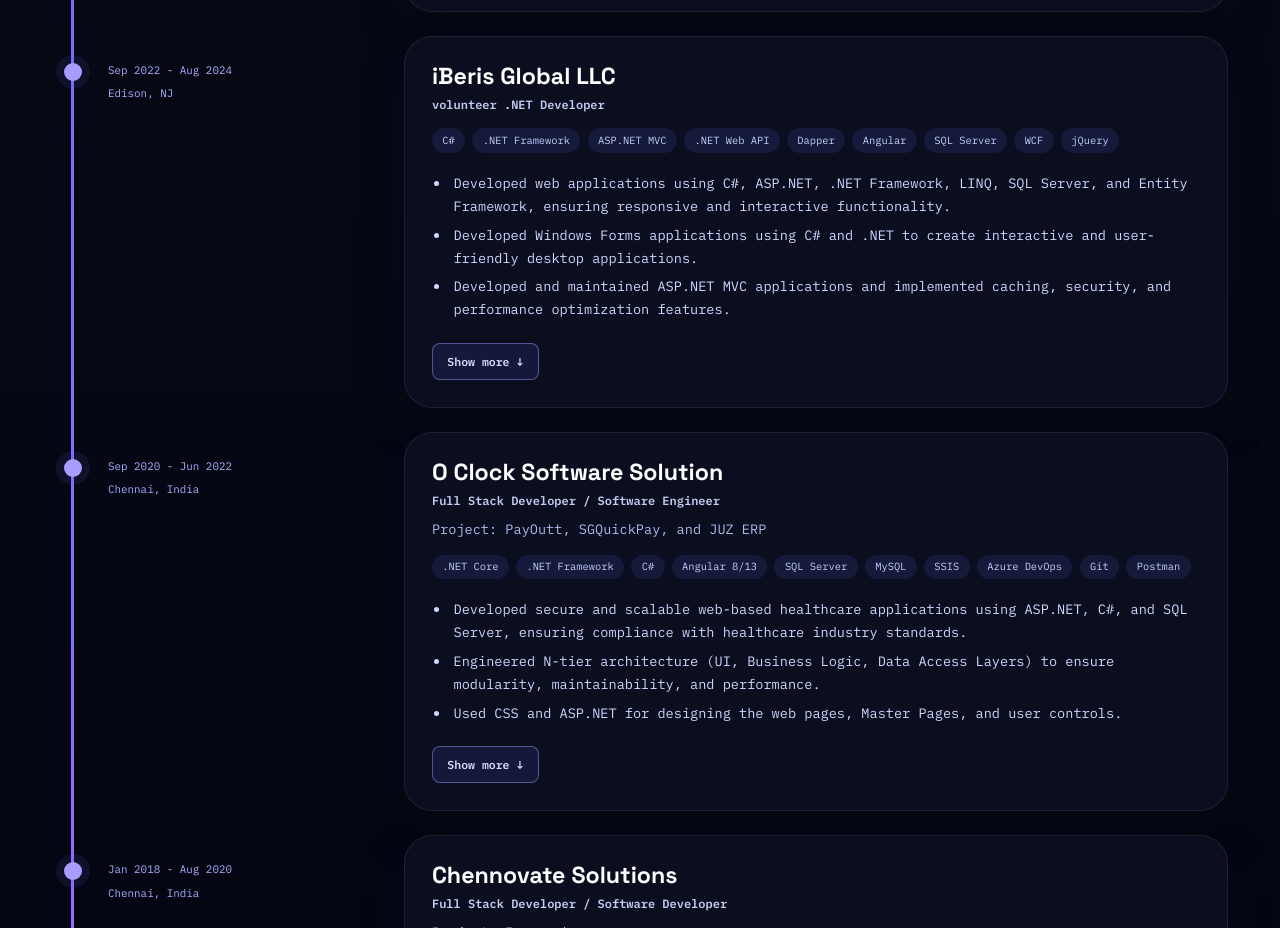
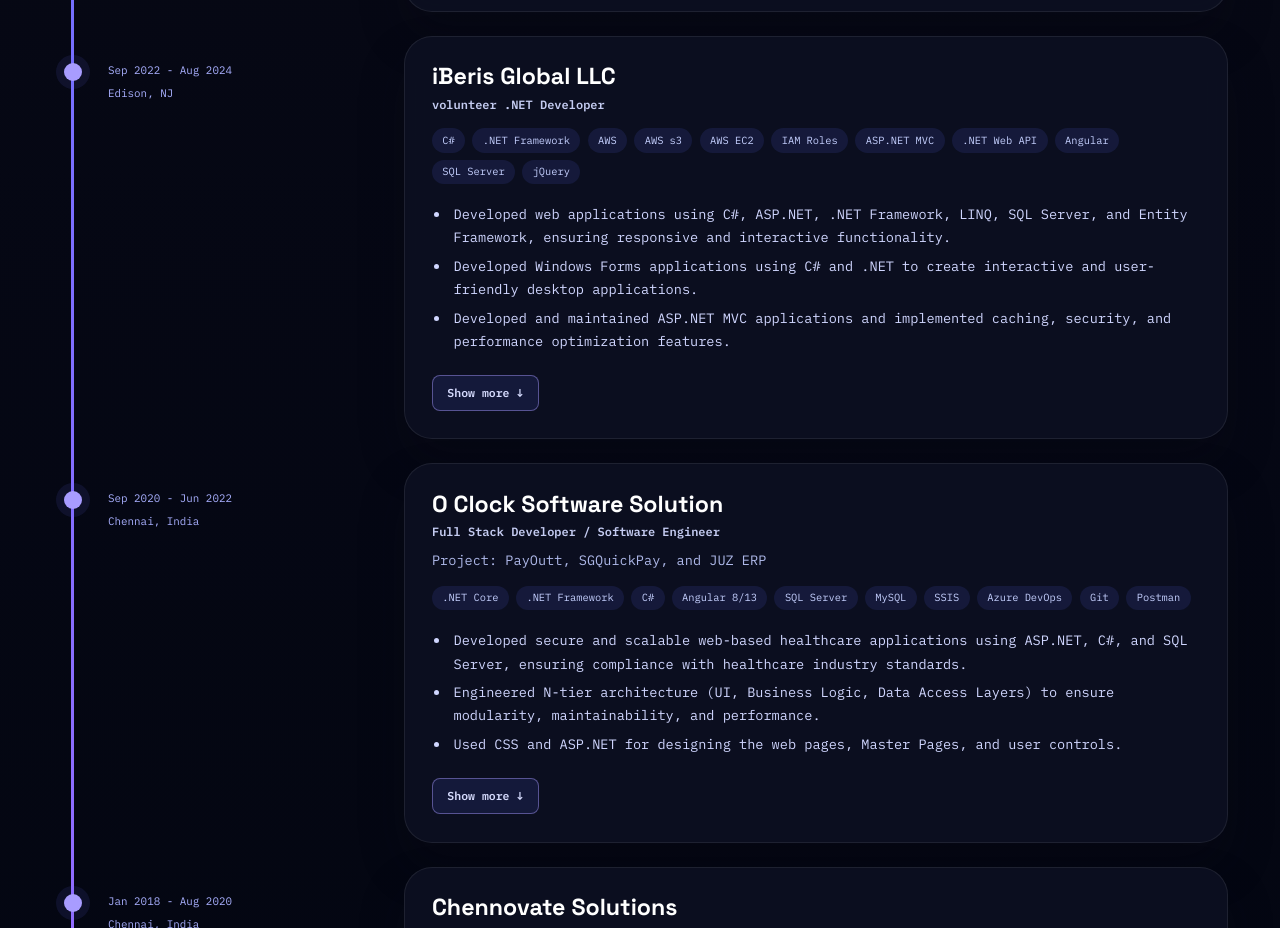
Before and after one commit to Nithyaasree/Nithyaasree-Portfolio, an Angular app: page / in a window 1280 px wide. Shown: the part 2880-3808 px from the top of the page. Built offline with nearby package versions, Linux system fonts and the light colour scheme.

Commit message:
Worksummary Iberis software solution Edited

```diff
--- a/src/app/components/work-summary/work-summary.component.ts
+++ b/src/app/components/work-summary/work-summary.component.ts
@@ -71,7 +71,7 @@
     },
 
     {
-      company: 'iBeris Global LLC', location: 'Edison, NJ', role: 'volunteer .NET Developer', period: 'Sep 2022 - Aug 2024', technologies: ['C#', '.NET Framework', 'ASP.NET MVC', '.NET Web API', 'Dapper', 'Angular', 'SQL Server', 'WCF', 'jQuery'], highlights: [
+      company: 'iBeris Global LLC', location: 'Edison, NJ', role: 'volunteer .NET Developer', period: 'Sep 2022 - Aug 2024', technologies: ['C#', '.NET Framework','AWS','AWS s3','AWS EC2','IAM Roles' ,'ASP.NET MVC', '.NET Web API', 'Angular', 'SQL Server', 'jQuery'], highlights: [
         'Developed web applications using C#, ASP.NET, .NET Framework, LINQ, SQL Server, and Entity Framework, ensuring responsive and interactive functionality.',
         'Developed Windows Forms applications using C# and .NET to create interactive and user-friendly desktop applications.',
         'Developed and maintained ASP.NET MVC applications and implemented caching, security, and performance optimization features.',
```
